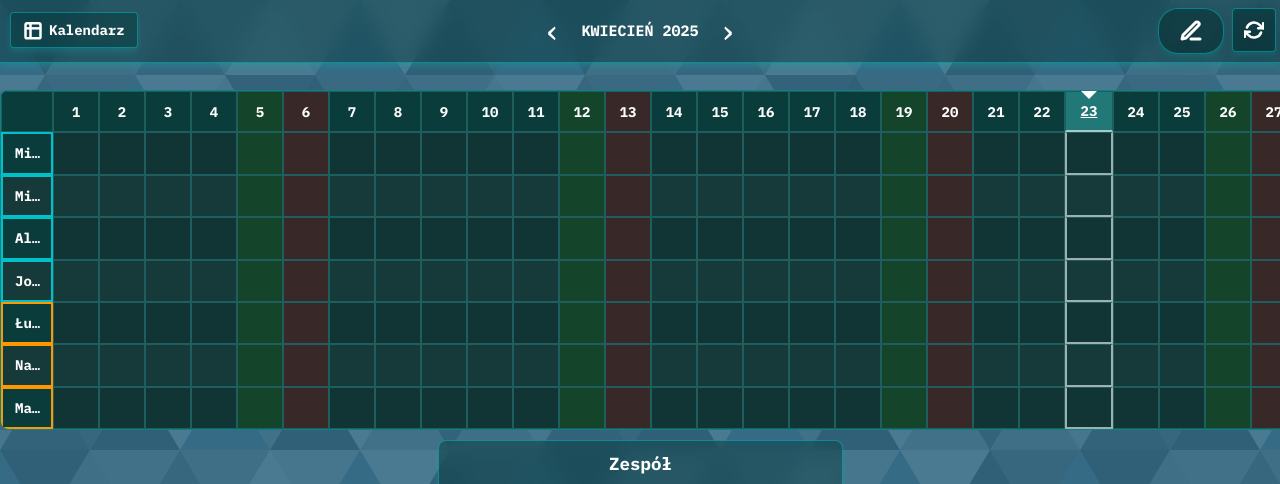
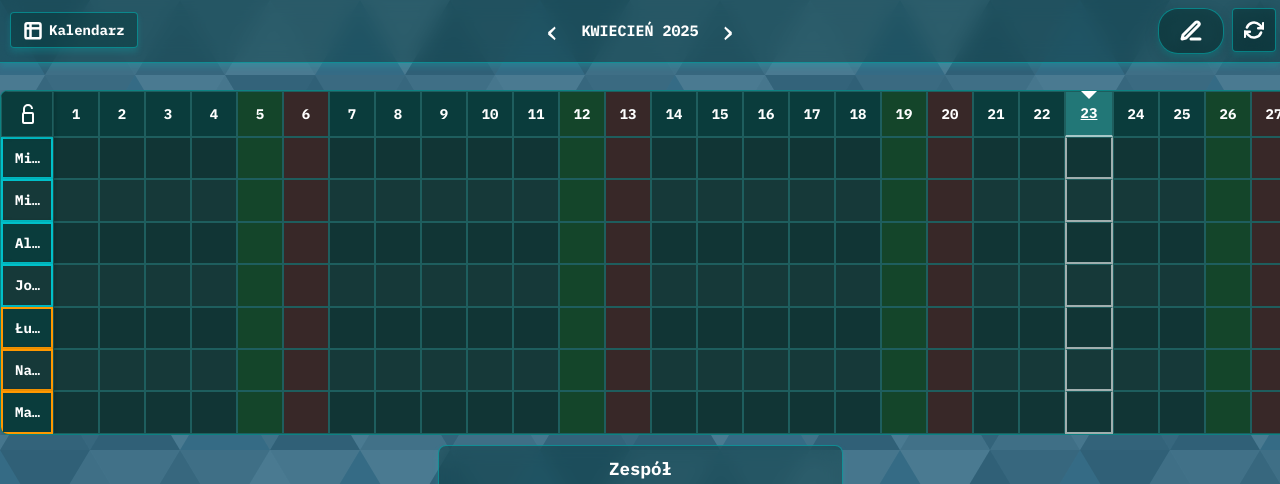
Before and after one commit to puksh/kalendarz, a Vue app: page / in a window 1280 px wide. Shown: the top 484 px of the page. Built offline with nearby package versions, Linux system fonts and the light colour scheme; no server answers.

Commit message:
style(excel): made first column sticky feat(excel): a padlock to lock in max width for the first column fix(excel:style): made hover and active states only on desktops

```diff
--- a/src/components/ExcelComponent.vue
+++ b/src/components/ExcelComponent.vue
@@ -8,7 +8,37 @@
       <table class="calendar-table">
         <thead>
           <tr>
-            <th></th>
+            <th>
+              <button
+                class="lock-column-button"
+                @click="toggleColumnsLocked"
+                :title="
+                  isFirstColumnLocked
+                    ? 'Odblokuj szerokość'
+                    : 'Zablokuj szerokość'
+                "
+              >
+                <svg
+                  xmlns="http://www.w3.org/2000/svg"
+                  viewBox="0 0 24 24"
+                  width="24"
+                  height="24"
+                  fill="none"
+                  stroke="white"
+                  stroke-width="2"
+                >
+                  <!-- Padlock body (always visible) -->
+                  <rect x="7" y="11" width="10" height="10" rx="1" />
+
+                  <!-- Padlock shackle -->
+                  <path
+                    v-if="isFirstColumnLocked"
+                    d="M12 3a4 4 0 0 0-4 4v4h8V7a4 4 0 0 0-4-4z"
+                  />
+                  <path v-else d="M8 11V7a4 4 0 0 1 8 0" />
+                </svg>
+              </button>
+            </th>
             <th
               v-for="day in daysInMonth"
               :key="day"
@@ -122,6 +152,7 @@ export default {
       daysOfWeek,
       madeChanges: false,
       scrollContainer: null,
+      isFirstColumnLocked: false,
     };
   },
   computed: {
@@ -487,6 +518,23 @@ export default {
         date.getFullYear() === today.getFullYear()
       );
     },
+    toggleColumnsLocked() {
+      this.isFirstColumnLocked = !this.isFirstColumnLocked;
+
+      // Apply the changes to all first column cells
+      this.$nextTick(() => {
+        const firstCells = document.querySelectorAll(
+          ".calendar-table th:first-child, .calendar-table td:first-child",
+        );
+        firstCells.forEach((cell) => {
+          if (this.isFirstColumnLocked) {
+            cell.classList.add("column-locked");
+          } else {
+            cell.classList.remove("column-locked");
+          }
+        });
+      });
+    },
   },
   mounted() {
     this.resetUserChanges();
@@ -547,11 +595,6 @@ export default {
   background: #163939;
 }
 
-.calendar-table td:hover {
-  background: #1e5e5e;
-  z-index: 1;
-}
-
 /* First Column Styling */
 .calendar-table th:first-child,
 .calendar-table td:first-child {
@@ -568,24 +611,69 @@ export default {
   overflow: hidden;
   text-overflow: ellipsis;
   z-index: 2;
-}
-.calendar-table th:first-child {
-  z-index: 3;
+  position: sticky;
+  left: 0;
+  box-shadow: 2px 0 5px rgba(0, 0, 0, 0.2);
 }
 
-.calendar-table td:first-child:hover {
+/* Increased z-index for header */
+.calendar-table th:first-child {
+  z-index: 4;
+}
+
+/* Locked column state */
+.calendar-table .column-locked {
   width: 88px !important;
   max-width: 88px !important;
-  background: #1e5e5e !important;
 }
+
+/* Lock button styling */
+.lock-column-button {
+  background: none;
+  border: none;
+  color: rgba(255, 255, 255, 0.7);
+  cursor: pointer;
+  padding: 2px;
+  border-radius: 4px;
+  display: flex;
+  align-items: center;
+  justify-content: center;
+  transition: all 0.2s ease;
+}
+
+@media not all and (hover: none) {
+  .calendar-table td:hover {
+    background: #1e5e5e;
+    z-index: 1;
+  }
+  /* First column hover - only apply when not locked */
+  .calendar-table td:first-child:not(.column-locked):hover {
+    width: 88px !important;
+    max-width: 88px !important;
+    background: #1e5e5e !important;
+  }
+
+  .editable-cell select:hover {
+    border-color: #27bebe;
+  }
+  .lock-column-button:active svg {
+    transform: scale(0.9);
+  }
+  .lock-column-button:hover {
+    color: white;
+    background: rgba(255, 255, 255, 0.1);
+    border-radius: 50%;
+  }
+}
+.lock-column-button svg {
+  transition: transform 0.3s ease;
+}
+
 .editable-cell select {
   border: 1px solid #1e5e5e;
   background: #0a3c3c;
   color: var(--color-text);
   box-shadow: 0 1px 3px rgba(0, 0, 0, 0.3);
-}
-.editable-cell select:hover {
-  border-color: #27bebe;
 }
 
 .editable-cell select:focus {
```
